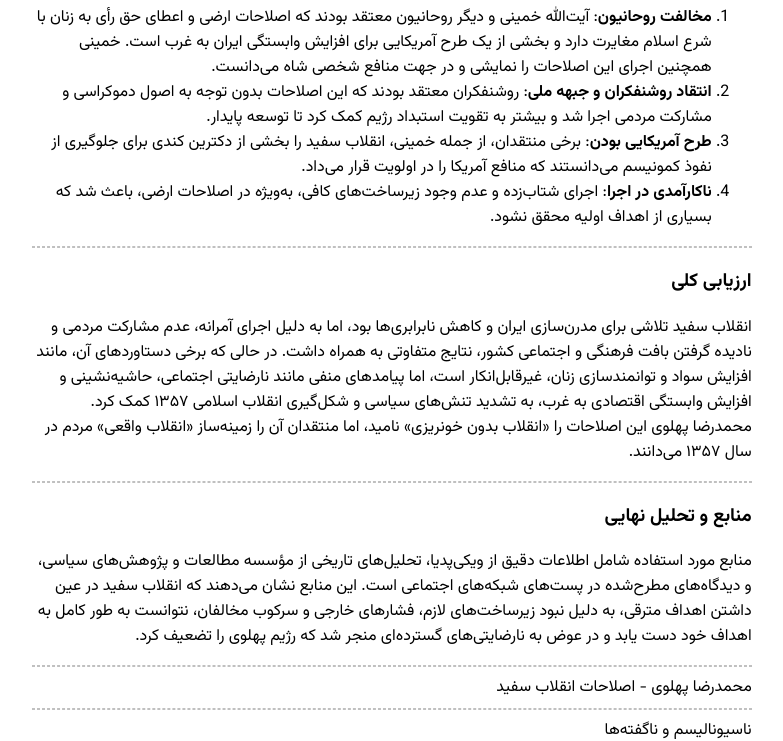
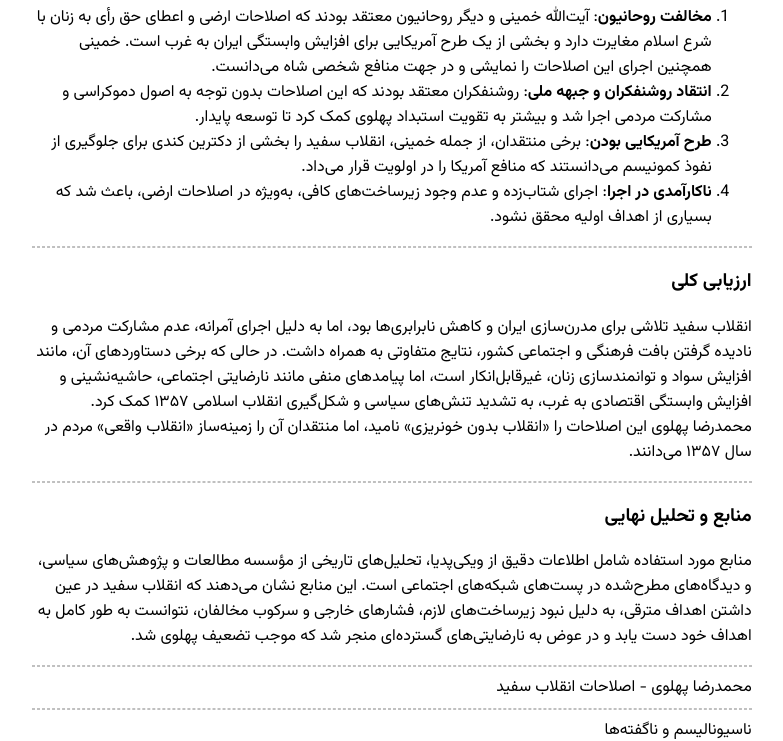
Before and after one commit to darkblog/darkblog.github.io, a Jekyll site: the page built from _posts/2025-3-2-26.md, in a window 1280 px wide and 1400 px high, scrolled down 1960 px. Shown: the part 180-921 px from the top of the window, without its empty margins (248-1031 px from the left). Built offline with Jekyll 4.4.1, drawn with Linux system fonts in a browser that asks for light colours.

Commit message:
Update 2025-3-2-26.md

```diff
--- a/_posts/2025-3-2-26.md
+++ b/_posts/2025-3-2-26.md
@@ -55,7 +55,7 @@ title: محمدرضا پهلوی - اصلاحات انقلاب سفید
 
 ### **انتقادات و مخالفت‌ها**
 1. **مخالفت روحانیون**: آیت‌الله خمینی و دیگر روحانیون معتقد بودند که اصلاحات ارضی و اعطای حق رأی به زنان با شرع اسلام مغایرت دارد و بخشی از یک طرح آمریکایی برای افزایش وابستگی ایران به غرب است. خمینی همچنین اجرای این اصلاحات را نمایشی و در جهت منافع شخصی شاه می‌دانست.[](https://www.radiofarda.com/a/32240638.html)[](https://fa.wiki.khomeini.ir/wiki/%25D8%25A7%25D9%2586%25D9%2582%25D9%2584%25D8%25A7%25D8%25A8_%25D8%25B3%25D9%2581%25DB%258C%25D8%25AF)
-2. **انتقاد روشنفکران و جبهه ملی**: روشنفکران معتقد بودند که این اصلاحات بدون توجه به اصول دموکراسی و مشارکت مردمی اجرا شد و بیشتر به تقویت استبداد رژیم کمک کرد تا توسعه پایدار.[](https://fa.wikipedia.org/wiki/%25D9%2585%25D8%25AD%25D9%2585%25D8%25AF%25D8%25B1%25D8%25B6%25D8%25A7_%25D9%25BE%25D9%2587%25D9%2584%25D9%2588%25DB%258C)
+2. **انتقاد روشنفکران و جبهه ملی**: روشنفکران معتقد بودند که این اصلاحات بدون توجه به اصول دموکراسی و مشارکت مردمی اجرا شد و بیشتر به تقویت استبداد پهلوی کمک کرد تا توسعه پایدار.[](https://fa.wikipedia.org/wiki/%25D9%2585%25D8%25AD%25D9%2585%25D8%25AF%25D8%25B1%25D8%25B6%25D8%25A7_%25D9%25BE%25D9%2587%25D9%2584%25D9%2588%25DB%258C)
 3. **طرح آمریکایی بودن**: برخی منتقدان، از جمله خمینی، انقلاب سفید را بخشی از دکترین کندی برای جلوگیری از نفوذ کمونیسم می‌دانستند که منافع آمریکا را در اولویت قرار می‌داد.[](https://psri.ir/?page=special&id=193)[](https://matin.ri-khomeini.ac.ir/article_58559.html)
 4. **ناکارآمدی در اجرا**: اجرای شتاب‌زده و عدم وجود زیرساخت‌های کافی، به‌ویژه در اصلاحات ارضی، باعث شد که بسیاری از اهداف اولیه محقق نشود.[](https://fa.wikifeqh.ir/%25D8%25A7%25D9%2586%25D9%2582%25D9%2584%25D8%25A7%25D8%25A8_%25D8%25B3%25D9%2581%25DB%258C%25D8%25AF)
 
@@ -67,4 +67,4 @@ title: محمدرضا پهلوی - اصلاحات انقلاب سفید
 ---
 
 ### **منابع و تحلیل نهایی**
-منابع مورد استفاده شامل اطلاعات دقیق از ویکی‌پدیا، تحلیل‌های تاریخی از مؤسسه مطالعات و پژوهش‌های سیاسی، و دیدگاه‌های مطرح‌شده در پست‌های شبکه‌های اجتماعی است. این منابع نشان می‌دهند که انقلاب سفید در عین داشتن اهداف مترقی، به دلیل نبود زیرساخت‌های لازم، فشارهای خارجی و سرکوب مخالفان، نتوانست به طور کامل به اهداف خود دست یابد و در عوض به نارضایتی‌های گسترده‌ای منجر شد که رژیم پهلوی را تضعیف کرد.[](https://fa.wikipedia.org/wiki/%25D8%25A7%25D9%2586%25D9%2582%25D9%2584%25D8%25A7%25D8%25A8_%25D8%25B3%25D9%2581%25DB%258C%25D8%25AF)[](https://en.wikipedia.org/wiki/White_Revolution)[](https://psri.ir/?page=special&id=193)
+منابع مورد استفاده شامل اطلاعات دقیق از ویکی‌پدیا، تحلیل‌های تاریخی از مؤسسه مطالعات و پژوهش‌های سیاسی، و دیدگاه‌های مطرح‌شده در پست‌های شبکه‌های اجتماعی است. این منابع نشان می‌دهند که انقلاب سفید در عین داشتن اهداف مترقی، به دلیل نبود زیرساخت‌های لازم، فشارهای خارجی و سرکوب مخالفان، نتوانست به طور کامل به اهداف خود دست یابد و در عوض به نارضایتی‌های گسترده‌ای منجر شد که موجب تضعیف پهلوی شد.[](https://fa.wikipedia.org/wiki/%25D8%25A7%25D9%2586%25D9%2582%25D9%2584%25D8%25A7%25D8%25A8_%25D8%25B3%25D9%2581%25DB%258C%25D8%25AF)[](https://en.wikipedia.org/wiki/White_Revolution)[](https://psri.ir/?page=special&id=193)
```
